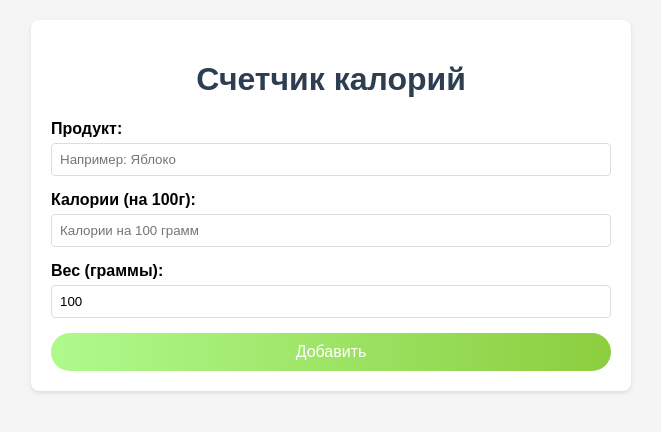
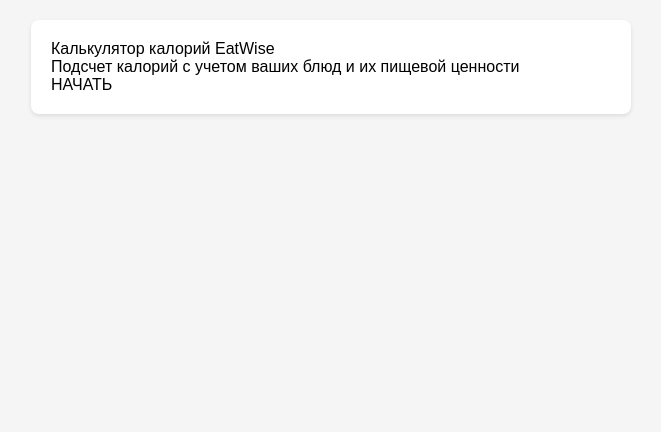
Before and after one commit to jroslav235/Project-, a plain HTML site: page index.html in a window 1280 px wide. Shown: the whole page, without its empty margins (309-970 px from the left). Drawn offline with Linux system fonts and the light colour scheme; files that its build step writes are made by us from their sources.

Commit message:
Update index.html

```diff
--- a/index.html
+++ b/index.html
@@ -3,29 +3,15 @@
 <head>
     <meta charset="UTF-8">
     <meta name="viewport" content="width=device-width, initial-scale=1.0">
-    <title>Счетчик калорий</title>
-    <link rel="stylesheet" href="style.css">
+    <title>Калькулятор калорий</title>
+    <link rel="stylesheet" href="CalculatorCal/style.css">
 </head>
 <body>
     <div class="container">
-        <h1>Счетчик калорий</h1>
-
-        <div class="form-group">
-            <label for="food">Продукт:</label>
-            <input type="text" id="food" placeholder="Например: Яблоко">
-        </div>
-
-        <div class="form-group">
-            <label for="calories">Калории (на 100г):</label>
-            <input type="number" id="calories" placeholder="Калории на 100 грамм">
-        </div>
-
-        <div class="form-group">
-            <label for="weight">Вес (граммы):</label>
-            <input type="number" id="weight" placeholder="Вес в граммах" value="100">
-        </div>
-
-        <button onclick="addFood()">Добавить</button>
+        <div class="title">Калькулятор калорий EatWise</div>
+        <div class="subtitle">Подсчет калорий с учетом ваших блюд и их пищевой ценности</div>
+        <div class="main_button" id="startButton">НАЧАТЬ</div>
     </div>
-    <script src="script.js"></script>
+    <script src="CalculatorCal/script.js"></script>
+</body>
 </html>
```
